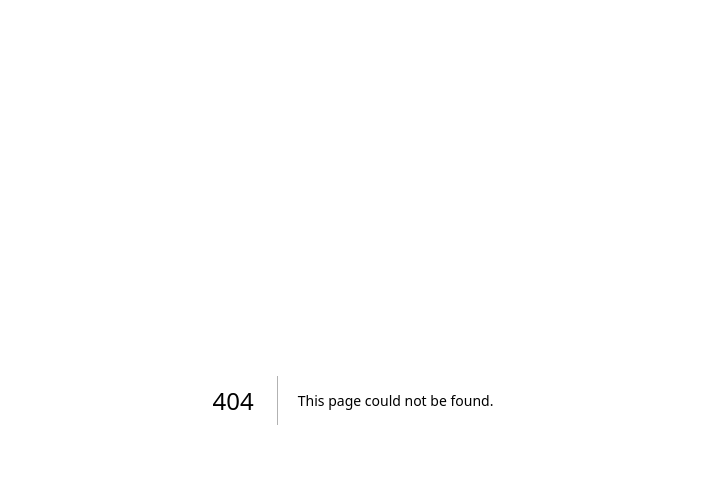
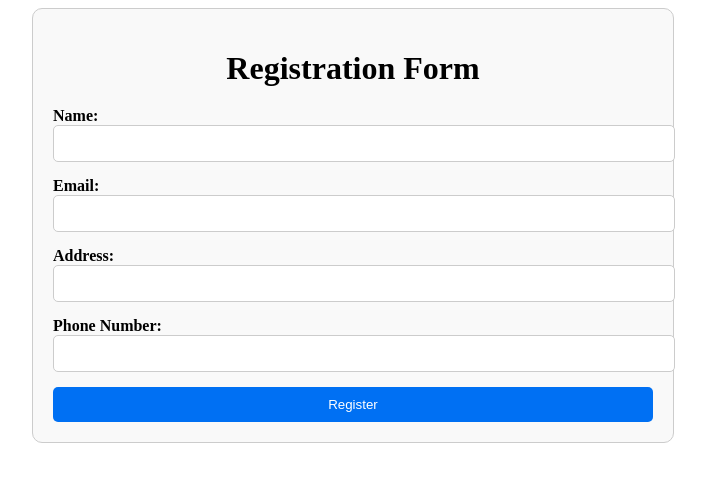
Before and after one commit to usarda/mywcd, a Next.js app: page /register in a window 1280 px wide. Before the commit this address had no page. Shown: the top 482 px of the page, without its empty margins (287-993 px from the left). Built offline with nearby package versions, Linux system fonts and the light colour scheme; no server answers.

Commit message:
add missed files

```diff
--- /dev/null
+++ b/lib/supabaseClient.js
@@ -0,0 +1,7 @@
+// lib/supabaseClient.js
+import { createClient } from '@supabase/supabase-js';
+
+const supabaseUrl = process.env.NEXT_PUBLIC_SUPABASE_URL;
+const supabaseAnonKey = process.env.NEXT_PUBLIC_SUPABASE_ANON_KEY;
+
+export const supabase = createClient(supabaseUrl, supabaseAnonKey);
--- /dev/null
+++ b/src/pages/register.js
@@ -0,0 +1,130 @@
+// src/pages/register.js
+import { useState } from 'react';
+import { supabase } from '../../lib/supabaseClient';
+
+export default function Register() {
+  const [formData, setFormData] = useState({
+    name: '',
+    email: '',
+    address: '',
+    phone: '',
+  });
+
+  const handleChange = (e) => {
+    const { name, value } = e.target;
+    setFormData({
+      ...formData,
+      [name]: value,
+    });
+  };
+
+  const handleSubmit = async (e) => {
+    e.preventDefault();
+    const { data, error } = await supabase
+      .from('cowsanctuaries')
+      .insert([formData]);
+
+    if (error) {
+      console.error('Error inserting data:', error);
+    } else {
+      console.log('Data inserted:', data);
+    }
+  };
+
+  return (
+    <div style={styles.container}>
+      <h1 style={styles.title}>Registration Form</h1>
+      <form onSubmit={handleSubmit} style={styles.form}>
+        <div style={styles.formGroup}>
+          <label htmlFor="name" style={styles.label}>Name:</label>
+          <input
+            type="text"
+            id="name"
+            name="name"
+            value={formData.name}
+            onChange={handleChange}
+            required
+            style={styles.input}
+          />
+        </div>
+        <div style={styles.formGroup}>
+          <label htmlFor="email" style={styles.label}>Email:</label>
+          <input
+            type="email"
+            id="email"
+            name="email"
+            value={formData.email}
+            onChange={handleChange}
+            required
+            style={styles.input}
+          />
+        </div>
+        <div style={styles.formGroup}>
+          <label htmlFor="address" style={styles.label}>Address:</label>
+          <input
+            type="text"
+            id="address"
+            name="address"
+            value={formData.address}
+            onChange={handleChange}
+            required
+            style={styles.input}
+          />
+        </div>
+        <div style={styles.formGroup}>
+          <label htmlFor="phone" style={styles.label}>Phone Number:</label>
+          <input
+            type="tel"
+            id="phone"
+            name="phone"
+            value={formData.phone}
+            onChange={handleChange}
+            required
+            style={styles.input}
+          />
+        </div>
+        <button type="submit" style={styles.button}>Register</button>
+      </form>
+    </div>
+  );
+}
+
+const styles = {
+  container: {
+    maxWidth: '600px',
+    margin: '0 auto',
+    padding: '20px',
+    border: '1px solid #ccc',
+    borderRadius: '10px',
+    backgroundColor: '#f9f9f9',
+  },
+  title: {
+    textAlign: 'center',
+    marginBottom: '20px',
+  },
+  form: {
+    display: 'flex',
+    flexDirection: 'column',
+  },
+  formGroup: {
+    marginBottom: '15px',
+  },
+  label: {
+    marginBottom: '5px',
+    fontWeight: 'bold',
+  },
+  input: {
+    padding: '10px',
+    border: '1px solid #ccc',
+    borderRadius: '5px',
+    width: '100%',
+  },
+  button: {
+    padding: '10px 20px',
+    border: 'none',
+    borderRadius: '5px',
+    backgroundColor: '#0070f3',
+    color: '#fff',
+    cursor: 'pointer',
+  },
+};
```
Also changed, not shown: package.json (+6 -5 lines), 1 other file (tests, documents, lock files or other folders).
